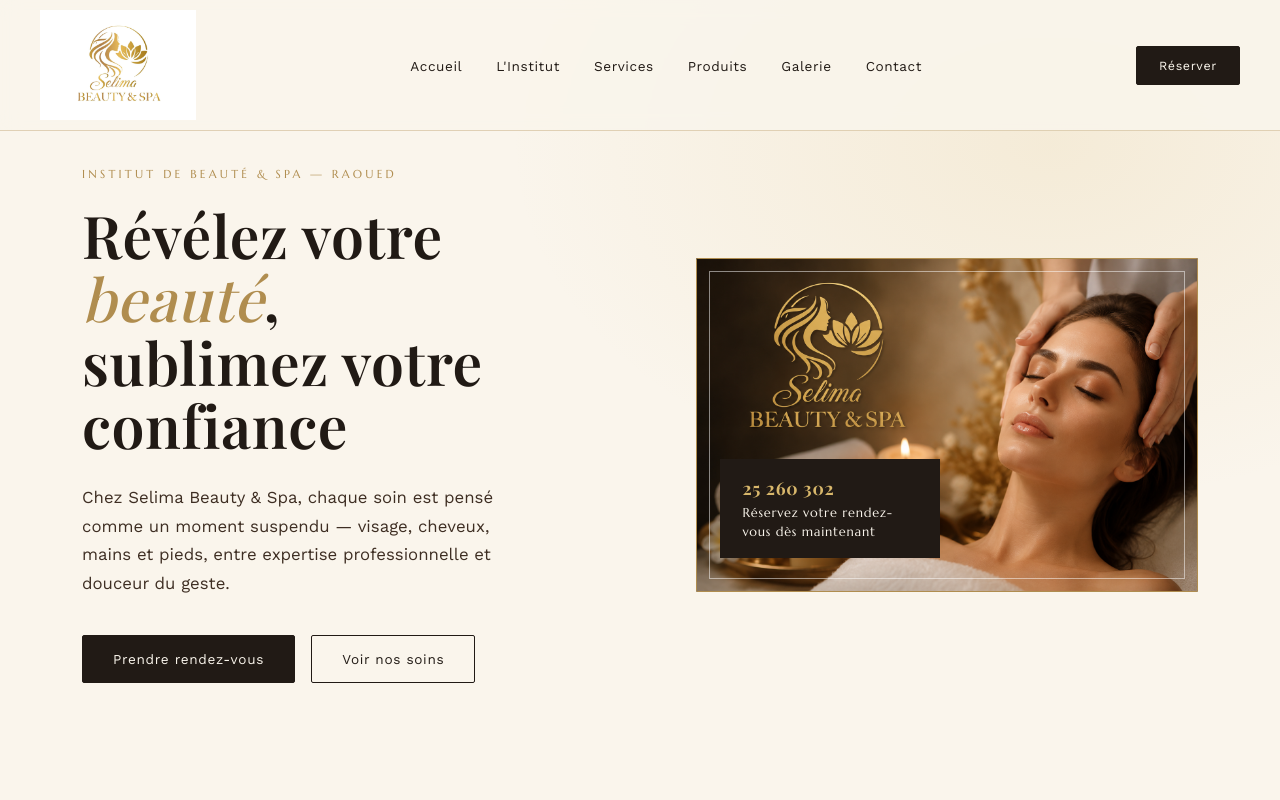
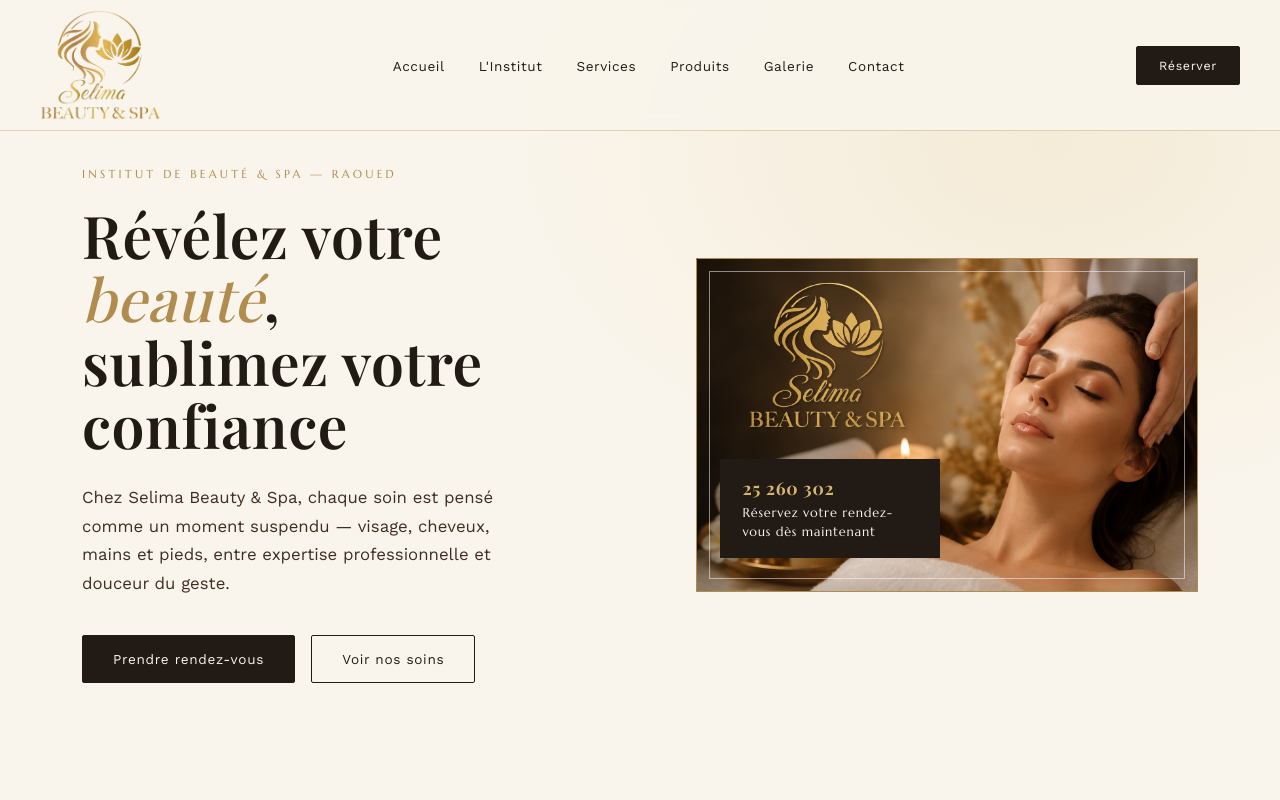
Before and after one commit to rouissiadam70-eng/Selima-Beauty-and-Spa, a React (Vite) app: page / in a window 1280 px wide. Shown: the top 800 px of the page. Built offline with nearby package versions, Linux system fonts and the light colour scheme; a web font is replaced by a local one.

Commit message:
Logo avec fond transparent

```diff
--- a/src/components/Header.jsx
+++ b/src/components/Header.jsx
@@ -4,7 +4,7 @@
   return (
     <header className="site-header">
       <div className="brandmark">
-        <img src="/assets/logo.jpg" alt="Selima Beauty & Spa" />
+        <img src="/assets/logo-transparent.png" alt="Selima Beauty & Spa" />
       </div>
       <nav>
         <ul>
```
Also changed, not shown: public/assets/logo-transparent.png (added).
